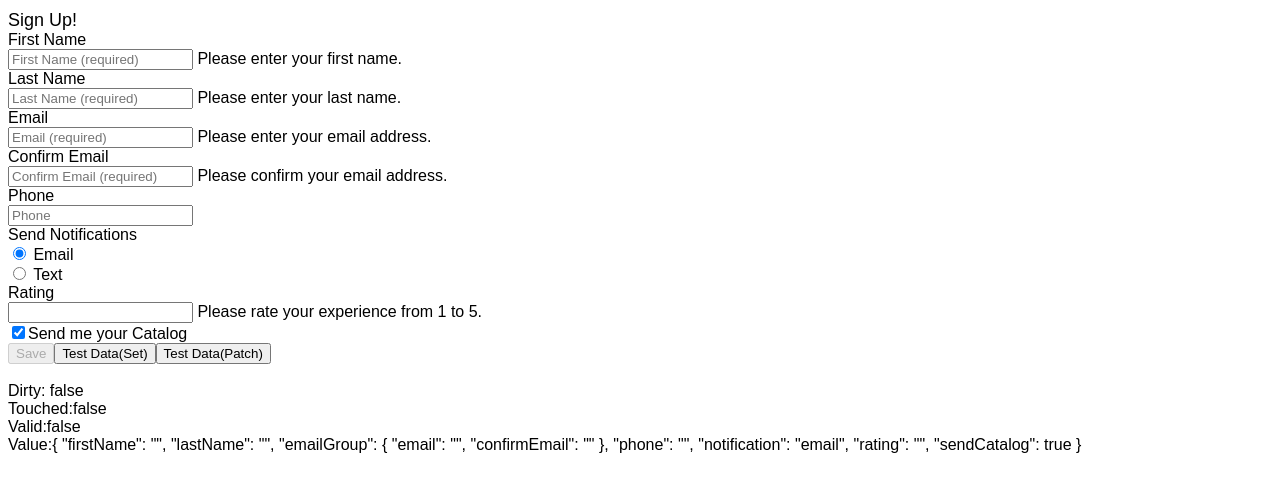
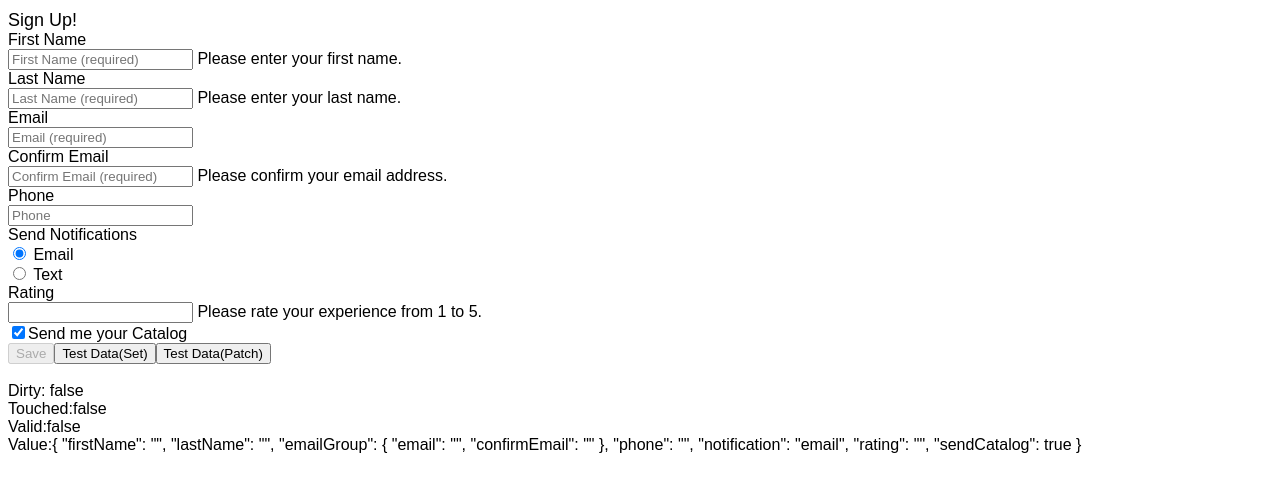
Before and after one commit to kamit15/Angular-ReactiveForms, an Angular app: page / in a window 1280 px wide. Shown: the top 492 px of the page. Built offline with nearby package versions, Linux system fonts and the light colour scheme.

Commit message:
Reacting to changes: Displaying Validation Messages

```diff
--- a/src/app/customers/customer.component.html
+++ b/src/app/customers/customer.component.html
@@ -41,14 +41,9 @@
 					<div class="col-md-8">
 						<input type="text" id="emailId" class="form-control" placeholder="Email (required)"
 						formControlName="email"
-						[ngClass]="{'is-invalid':customerForm.get('emailGroup').errors || ((customerForm.get('emailGroup.email').touched || customerForm.get('emailGroup.email').dirty) && !customerForm.get('emailGroup.email').valid)}">
+						[ngClass]="{'is-invalid': emailMessage}">
 						<span class="invalid-feedback">
-							<span *ngIf="customerForm.get('emailGroup.email').errors?.required">
-								Please enter your email address.
-							</span>
-							<span *ngIf="customerForm.get('emailGroup.email').errors?.email">
-								Please enter a valid email address.
-							</span>
+							{{emailMessage}}
 						</span>
 					</div>
 			</div>
--- a/src/app/customers/customer.component.ts
+++ b/src/app/customers/customer.component.ts
@@ -49,6 +49,15 @@ export class CustomerComponent implements OnInit {
   customerForm: FormGroup;
   customer: Customer = new Customer();
 
+  //property that contain the validation message to display
+  emailMessage: string;
+
+  private validationMessages = {
+    required: "Please enter your email address.",
+    //email: "Please enter a valid email address."
+    pattern: "Please enter a valid email address."
+  };
+
   constructor(private fb: FormBuilder) {}
   ngOnInit(): void {
     // this.customerForm = this.fb.group({
@@ -92,6 +101,9 @@ export class CustomerComponent implements OnInit {
       .get("notification")
       .valueChanges.subscribe(value => this.setNotification(value));
     //console.log(value));
+
+    const emailControl = this.customerForm.get("emailGroup.email");
+    emailControl.valueChanges.subscribe(value => this.setMessage(emailControl));
   }
 
   save() {
@@ -114,6 +126,16 @@ export class CustomerComponent implements OnInit {
     });
   }
 
+  setMessage(c: AbstractControl): void {
+    this.emailMessage = "";
+    console.log(this.validationMessages);
+    if ((c.touched || c.dirty) && c.errors) {
+      this.emailMessage = Object.keys(c.errors)
+        .map(key => (this.emailMessage += this.validationMessages[key]))
+        .join(" ");
+    }
+  }
+
   setNotification(notifyVia: string): void {
     const phoneControl = this.customerForm.get("phone");
     console.log(notifyVia);
```
